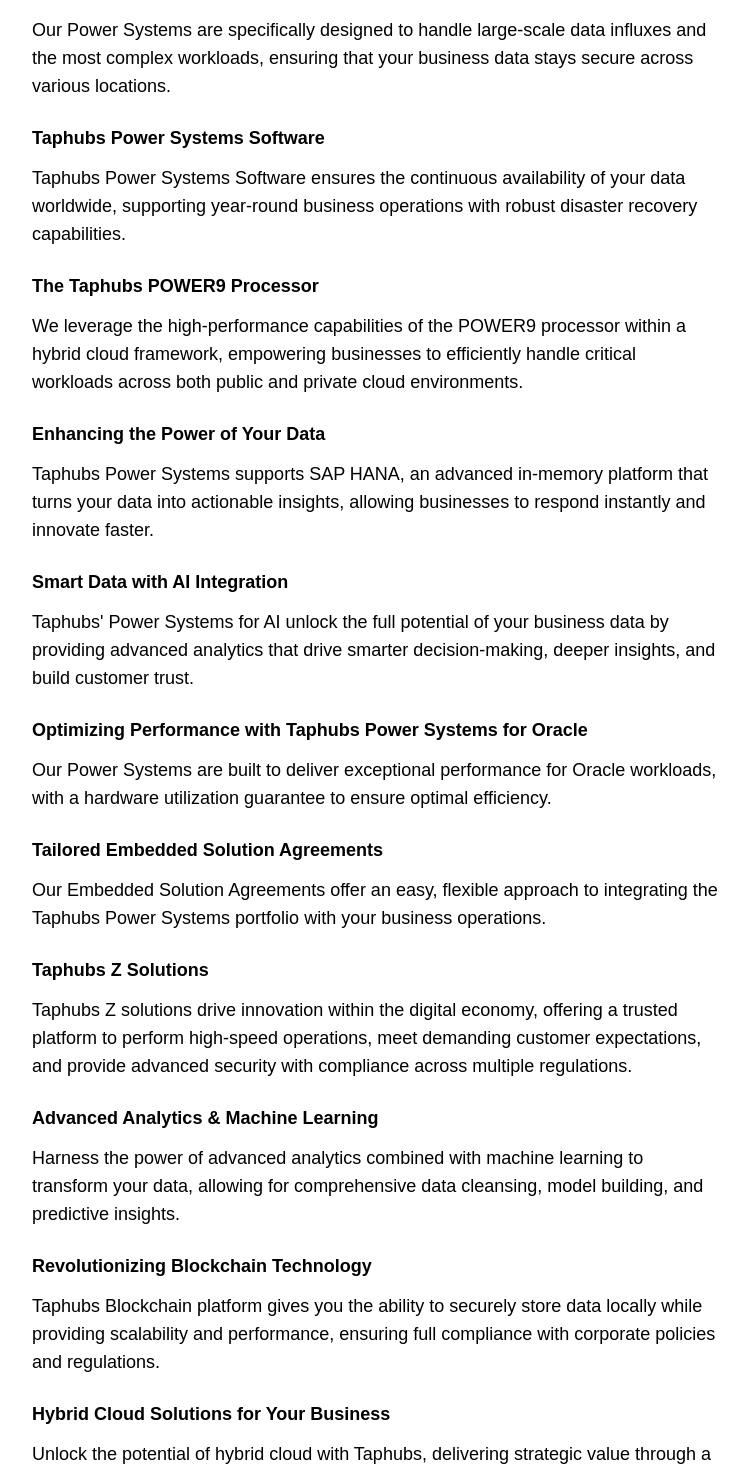
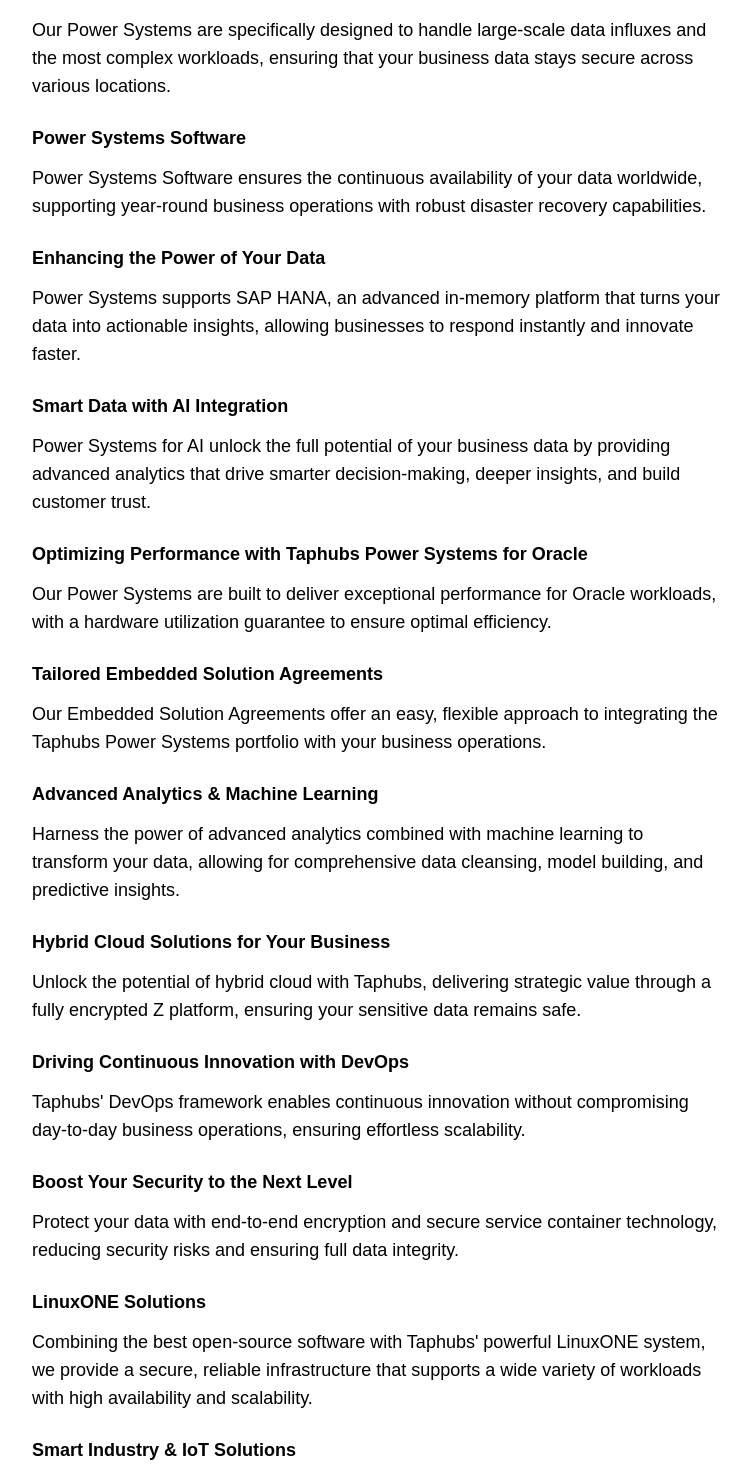
Before and after one commit to Jayaswetha-7/company-site, a React (Vite) app: page /about/lineofbusiness in a window 1280 px wide. Shown: the part 1240-2710 px from the top of the page, without its empty margins (328-1079 px from the left). Built offline with nearby package versions, Linux system fonts and the light colour scheme.

Commit message:
Changed The Content Data

```diff
--- a/src/components/Pages/contentData.ts
+++ b/src/components/Pages/contentData.ts
@@ -54,27 +54,21 @@ export const contentData: Record<string, ContentData> = {
       },
 
       {
-        heading: "Taphubs Power Systems Software",
+        heading: " Power Systems Software",
         paragraph:
-          "Taphubs Power Systems Software ensures the continuous availability of your data worldwide, supporting year-round business operations with robust disaster recovery capabilities.",
-      },
-
-      {
-        heading: "The Taphubs POWER9 Processor",
-        paragraph:
-          "We leverage the high-performance capabilities of the POWER9 processor within a hybrid cloud framework, empowering businesses to efficiently handle critical workloads across both public and private cloud environments.",
+          " Power Systems Software ensures the continuous availability of your data worldwide, supporting year-round business operations with robust disaster recovery capabilities.",
       },
 
       {
         heading: "Enhancing the Power of Your Data",
         paragraph:
-          "Taphubs Power Systems supports SAP HANA, an advanced in-memory platform that turns your data into actionable insights, allowing businesses to respond instantly and innovate faster.",
+          " Power Systems supports SAP HANA, an advanced in-memory platform that turns your data into actionable insights, allowing businesses to respond instantly and innovate faster.",
       },
 
       {
         heading: "Smart Data with AI Integration",
         paragraph:
-          "Taphubs' Power Systems for AI unlock the full potential of your business data by providing advanced analytics that drive smarter decision-making, deeper insights, and build customer trust.",
+          " Power Systems for AI unlock the full potential of your business data by providing advanced analytics that drive smarter decision-making, deeper insights, and build customer trust.",
       },
 
       {
@@ -90,21 +84,9 @@ export const contentData: Record<string, ContentData> = {
       },
 
       {
-        heading: "Taphubs Z Solutions",
-        paragraph:
-          "Taphubs Z solutions drive innovation within the digital economy, offering a trusted platform to perform high-speed operations, meet demanding customer expectations, and provide advanced security with compliance across multiple regulations.",
-      },
-
-      {
         heading: "Advanced Analytics & Machine Learning",
         paragraph:
           "Harness the power of advanced analytics combined with machine learning to transform your data, allowing for comprehensive data cleansing, model building, and predictive insights.",
-      },
-
-      {
-        heading: "Revolutionizing Blockchain Technology",
-        paragraph:
-          "Taphubs Blockchain platform gives you the ability to securely store data locally while providing scalability and performance, ensuring full compliance with corporate policies and regulations.",
       },
 
       {
@@ -120,40 +102,24 @@ export const contentData: Record<string, ContentData> = {
       },
 
       {
-        heading: "Operate with Complete Confidence",
-        paragraph:
-          "With Taphubs Z, businesses can maintain the perfect balance between agility and security, ensuring that compliance with the latest regulations doesn’t hinder your competitive edge.",
-      },
-
-      {
         heading: "Boost Your Security to the Next Level",
         paragraph:
           "Protect your data with end-to-end encryption and secure service container technology, reducing security risks and ensuring full data integrity.",
       },
 
       {
-        heading: "A Smarter Way to Safeguard Your Data",
-        paragraph:
-          "With Taphubs' Z platform, you can encrypt all of your sensitive data, reducing the risk of breaches by up to 95% and ensuring your business remains secure from internal and external threats.",
-      },
-
-      {
-        heading: "Taphubs LinuxONE Solutions",
+        heading: " LinuxONE Solutions",
         paragraph:
           "Combining the best open-source software with Taphubs' powerful LinuxONE system, we provide a secure, reliable infrastructure that supports a wide variety of workloads with high availability and scalability.",
       },
 
       {
-        heading: "Empowering Your Business with LinuxONE",
+        heading: "Smart Industry & IoT Solutions",
         paragraph:
           "With unmatched operational efficiency, Taphubs LinuxONE provides the ideal Linux platform for any scale of workload, delivering a safe and reliable infrastructure on a single physical server.",
       },
 
-      {
-        heading: "Next-Gen Storage Solutions with Taphubs",
-        paragraph:
-          "In today’s fast-paced business environment, leveraging your data is essential. Taphubs provides multicloud-enabled storage infrastructures that convert data overload into a competitive advantage, supporting next-gen workloads.",
-      },
+
 
       {
         heading: "Accelerate Your Data Management with Taphubs Flash Storage",
@@ -161,11 +127,6 @@ export const contentData: Record<string, ContentData> = {
           "Taphubs Flash Storage systems enable companies to adjust prices, optimize inventory, prevent fraud, and make data-driven decisions faster with micro-latency performance.",
       },
 
-      {
-        heading: "Enterprise-Class Storage Solutions from Taphubs",
-        paragraph:
-          "Taphubs’ Enterprise Storage solutions offer superior performance, secure data transactions, and rapid availability, providing a trusted and scalable package for all your data needs.",
-      },
 
       {
         heading: "Reliable Data Backup Solutions from Taphubs",
@@ -177,17 +138,17 @@ export const contentData: Record<string, ContentData> = {
         heading:
           "Streamline Your Data Management with Software Defined Storage (SDS)",
         paragraph:
-          "With Taphubs SDS, you can improve data management, protection, and storage efficiency, leveraging Cloud Object Storage to offer flexible access and scalability.",
+          "With  SDS, you can improve data management, protection, and storage efficiency, leveraging Cloud Object Storage to offer flexible access and scalability.",
       },
 
       {
-        heading: "Taphubs System Solution Support",
+        heading: "System Solution Support",
         paragraph:
-          "Taphubs understands the importance of technical support, offering a range of services and expert support to ensure the long-term success of your systems.",
+          "understands the importance of technical support, offering a range of services and expert support to ensure the long-term success of your systems.",
       },
 
       {
-        heading: "Taphubs System Solution Services",
+        heading: "System Solution Services",
         paragraph:
           "We offer comprehensive services including Hypervisor/OS support for Power and Z platforms, along with SDS solutions and data center optimization.",
       },
@@ -198,22 +159,18 @@ export const contentData: Record<string, ContentData> = {
           "Our value-added services help clients reduce costs, manage assets efficiently, and support ongoing business needs through Systems Solutions and Services.",
       },
 
-      {
-        heading: "Software Solutions by Taphubs",
-        paragraph:
-          "Taphubs leverages the latest industry solutions to help businesses innovate, adapt, and control costs while maximizing their existing resources.",
-      },
+
 
       {
         heading: "Cloud and Cognitive Software Solutions",
         paragraph:
-          "Taphubs delivers tailored cloud solutions that align with your unique workloads, optimizing your cloud journey and enabling scalable success.",
+          " delivers tailored cloud solutions that align with your unique workloads, optimizing your cloud journey and enabling scalable success.",
       },
 
       {
         heading: "Unlock Data Potential with Taphubs and AI",
         paragraph:
-          "Taphubs is dedicated to helping our clients unlock the true value of their data, accelerating their path to AI-powered insights and solutions.",
+          " is dedicated to helping our clients unlock the true value of their data, accelerating their path to AI-powered insights and solutions.",
       },
 
       {
@@ -229,7 +186,7 @@ export const contentData: Record<string, ContentData> = {
       },
 
       {
-        heading: "Cloud Pak for Automation by Taphubs",
+        heading: "Cloud Pak for Automation ",
         paragraph:
           "Taphubs provides Cloud Pak for Automation to help automate business processes, improving efficiency and reducing operational overhead.",
       },
@@ -249,7 +206,7 @@ export const contentData: Record<string, ContentData> = {
       {
         heading: "Empowering IoT with Watson IoT Platform",
         paragraph:
-          "Taphubs unlocks the full potential of IoT data through Watson IoT, enabling businesses to gain actionable insights and improve their connected devices with advanced analytics.",
+          " Unlocks the full potential of IoT data through Watson IoT, enabling businesses to gain actionable insights and improve their connected devices with advanced analytics.",
       },
 
       {
@@ -289,7 +246,7 @@ export const contentData: Record<string, ContentData> = {
       },
 
       {
-        heading: "Watson Talent Solutions by Taphubs",
+        heading: "Watson Talent Solutions ",
         paragraph:
           "Taphubs leverages Watson Talent Solutions to improve talent acquisition and development, using AI-powered tools for recruitment, coaching, and employee assessments.",
       },
@@ -320,7 +277,7 @@ export const contentData: Record<string, ContentData> = {
     newHeading:
       "We deliver success. Let us help you realize the potential of your business today.",
     newParagraph:
-      "At Taphubs, we pride ourselves on delivering world-class customer service, led by an international team of elite experts with deep knowledge of business processes across every sector. With decades of international experience, we've combined global insights with local expertise in the Saudi business landscape to create one of the most advanced tech teams in the world.",
+      " we pride ourselves on delivering world-class customer service, led by an international team of elite experts with deep knowledge of business processes across every sector. With decades of international experience, we've combined global insights with local expertise in the Saudi business landscape to create one of the most advanced tech teams in the world.",
 
     additionalHeadings: [
       {
@@ -389,9 +346,9 @@ export const contentData: Record<string, ContentData> = {
     ],
     image: aiIntegrationImage,
     additionalParagraph:
-      "At Taphubs, we understand that cybersecurity is a critical priority for your business in today’s digital world.",
+      " we understand that cybersecurity is a critical priority for your business in today’s digital world.",
     extraContent:
-      "Taphubs has built a dedicated cybersecurity unit with top-tier technology experts across the Kingdom. We offer a comprehensive range of cybersecurity solutions designed to protect your business’s most valuable assets from emerging security threats and vulnerabilities. Our digital defense strategies combine unparalleled technical expertise with state-of-the-art security architecture to safeguard your business.",
+      "The company has built a dedicated cybersecurity unit with top-tier technology experts across the Kingdom. We offer a comprehensive range of cybersecurity solutions designed to protect your business’s most valuable assets from emerging security threats and vulnerabilities. Our digital defense strategies combine unparalleled technical expertise with state-of-the-art security architecture to safeguard your business.",
 
     newHeading: "",
     newParagraph:
```
